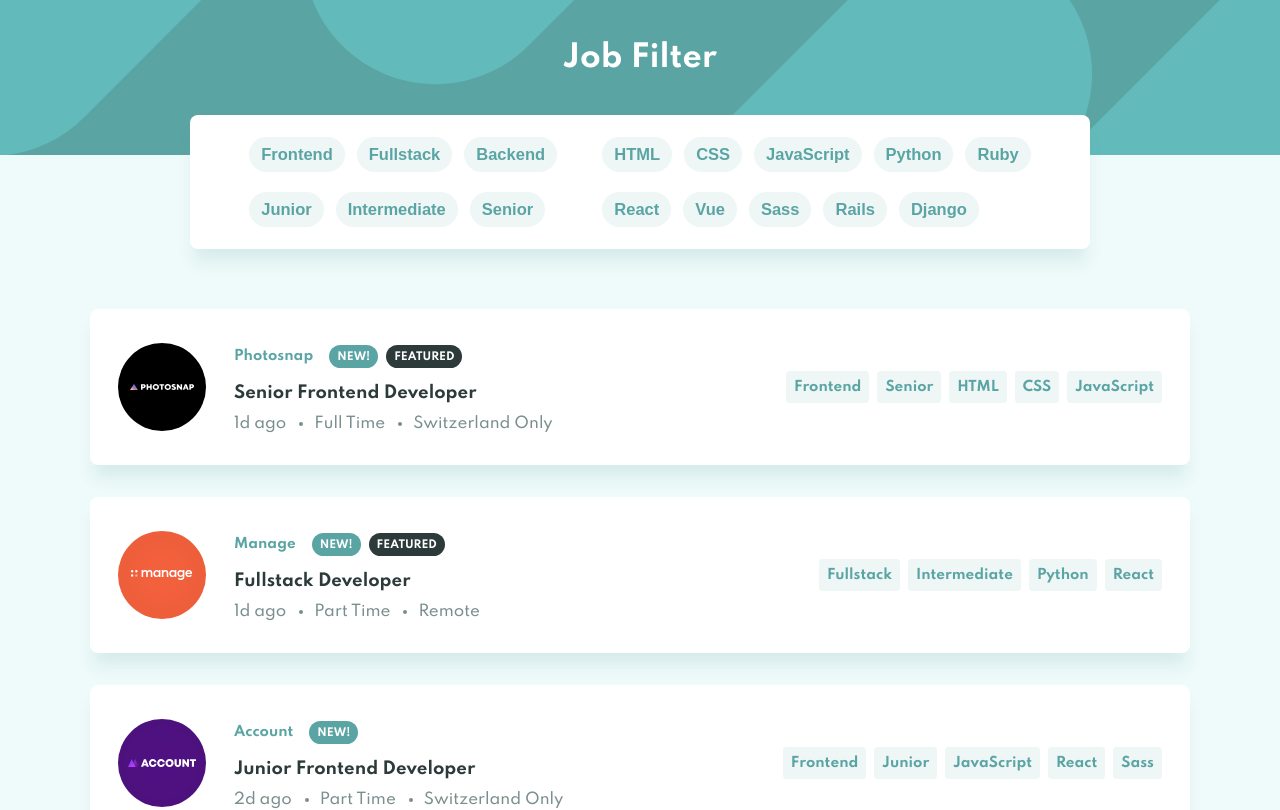
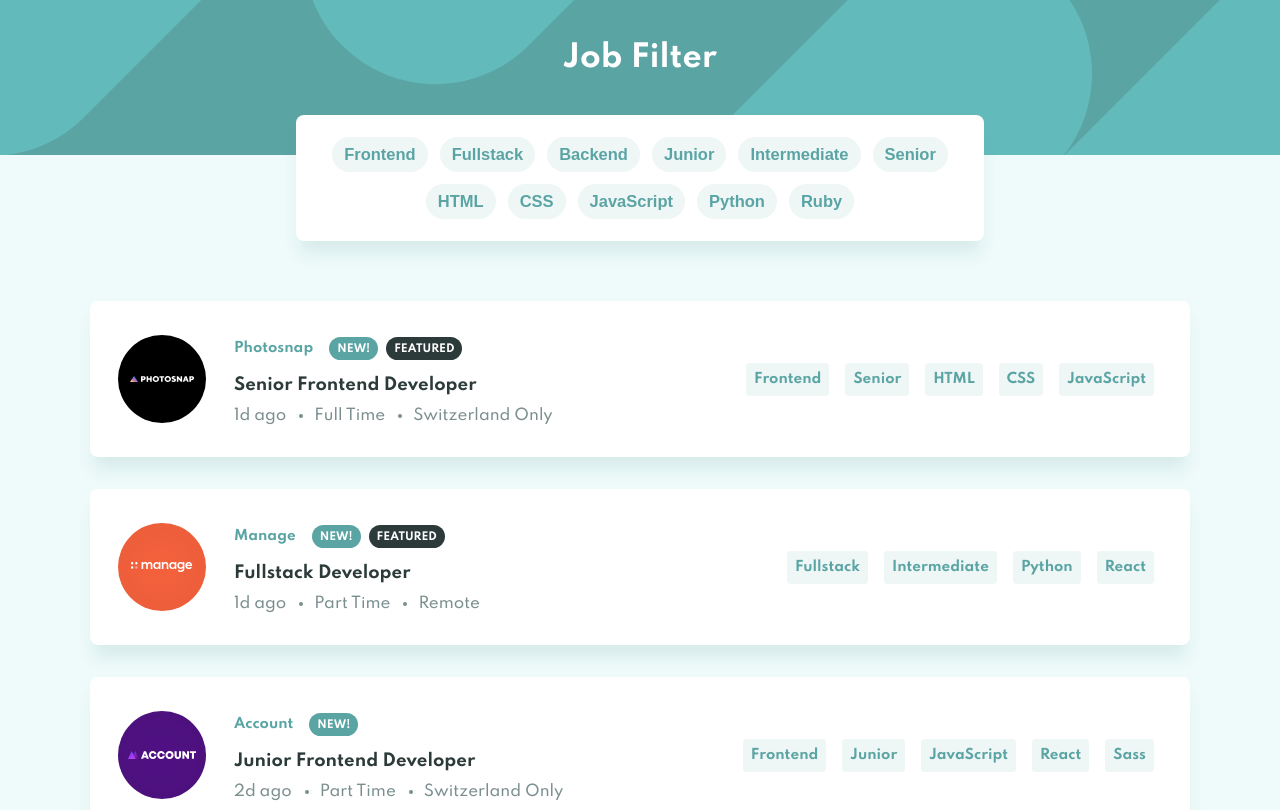
Before and after one commit to nikkypyra/filter-job-listings, a Vue app: page / in a window 1280 px wide. Shown: the top 810 px of the page. Built offline with nearby package versions, Linux system fonts and the light colour scheme.

Commit message:
refactor: filter buttons

```diff
--- a/src/App.vue
+++ b/src/App.vue
@@ -43,7 +43,7 @@ export default class App extends Vue {
 
   setJobs(): void {
     jobList.map((job) => {
-      const jobInfo: string[] = [job.role, job.level, ...job.languages, ...job.tools]
+      const jobInfo: string[] = [job.role, job.level, ...job.languages]
       if(this.selectedFilters.every((filter) => jobInfo.includes(filter))) {
         if(!this.selectedJobs.includes(job)) {
           this.jobs.push(job)
--- a/src/components/FilterButtons.vue
+++ b/src/components/FilterButtons.vue
@@ -1,16 +1,11 @@
 <template>
   <div class="filterContainer">
-    <div class="roles">
-    <Button v-for="role in roles" :key="role" :label="role" @click="handleFilters(role)" :variant="variant(role)" />
+    <div class="buttonGroup">
+      <Button v-for="role in roles" :key="role" :label="role" @click="handleFilters(role)" :variant="variant(role)" />
+      <Button v-for="level in levels" :key="level" :label="level" @click="handleFilters(level)" :variant="variant(level)" />
     </div>
-    <div class="levels">
-    <Button v-for="level in levels" :key="level" :label="level" @click="handleFilters(level)" :variant="variant(level)" />
-    </div>
-    <div class="languages">
-    <Button v-for="language in languages" :key="language" :label="language" @click="handleFilters(language)" :variant="variant(language)" />
-    </div>
-    <div class="tools">
-    <Button v-for="tool in tools" :key="tool" :label="tool" @click="handleFilters(tool)" :variant="variant(tool)" />
+    <div class="buttonGroup">
+      <Button v-for="language in languages" :key="language" :label="language" @click="handleFilters(language)" :variant="variant(language)" />
     </div>
   </div>
 </template>
@@ -40,10 +35,6 @@ export default class FilterButtons extends Vue {
    return Object.values(Language).map((value) => value)
  }
 
- get tools(): Tool[] {
-   return Object.values(Tool).map((value) => value)
- }
-
  filterIsSelected(value: string): boolean {
    return this.filters.includes(value)
  }
@@ -61,23 +52,18 @@ export default class FilterButtons extends Vue {
 <style lang="scss">
 .filterContainer {
   display: grid;
-  gap: 8px;
-  justify-content: space-evenly;
+  justify-content: center;
   background-color: $colorWhite;
-  max-width: 900px;
+  max-width: 688px;
   margin: -40px auto;
   padding: 16px 28px;
   border-radius: 8px;
   box-shadow: 0px 16px 16px -4px $colorBoxShadow;
 
-  .roles {
-    grid-column: 1;
-    grid-row: 1;
-  }
-
-  .languages {
-    grid-column: 2;
-    grid-row: 1;
+  .buttonGroup {
+    display: flex;
+    flex-wrap: wrap;
+    justify-content: center;
   }
 
   button {
--- a/src/components/JobCard.vue
+++ b/src/components/JobCard.vue
@@ -65,6 +65,7 @@ export default class JobCards extends Vue {
 .card {
   display: grid;
   grid-template-columns: auto auto;
+  gap: 8px;
   justify-content: space-between;
   align-items: center;
   background-color: $colorWhite;
--- a/src/components/Skills.vue
+++ b/src/components/Skills.vue
@@ -1,16 +1,7 @@
 <template>
-  <div class="skills">
-    <div>
-      <span class="skill">{{ role }}</span>
-    </div>
-    <div>
-      <span class="skill">{{ level }}</span>
-    </div>
-    <div v-for="language in languages" :key="language">
-      <span class="skill">{{ language }}</span>
-    </div>
-    <div v-for="tool in tools" :key="tool">
-      <span class="skill">{{ tool }}</span>
+  <div>
+    <div v-for="skill in skills" :key="skill" class="skills">
+      <span class="skill">{{ skill }}</span>
     </div>
   </div>
 </template>
@@ -25,13 +16,18 @@ export default class JobCards extends Vue {
   @Prop({ required: true }) level!: Level;
   @Prop({ required: true }) languages!: Language[];
   @Prop({ required: true }) tools!: Tool[];
+
+  get skills(): string[] {
+    return [this.role, this.level, ...this.languages, ...this.tools]
+  }
 }
 </script>
 
 <style lang="scss">
 .skills {
-  display: flex;
-  flex-direction: row;
+ display: flex;
+ justify-content: flex-end;
+ flex-wrap: wrap;
 
   .skill {
     color: $colorPrimary;
@@ -39,7 +35,7 @@ export default class JobCards extends Vue {
     font-size: 0.9em;
     font-weight: 700;
     padding: 8px;
-    margin-left: 8px;
+    margin: 8px;
     border-radius: 4px;
   }
 }
```
